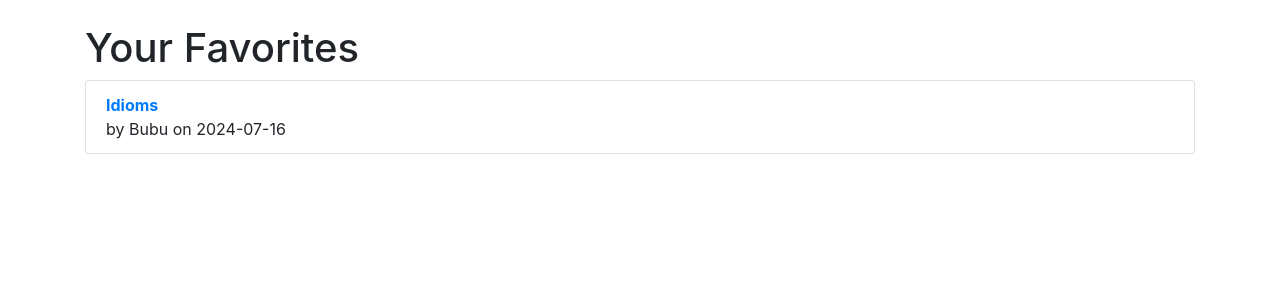
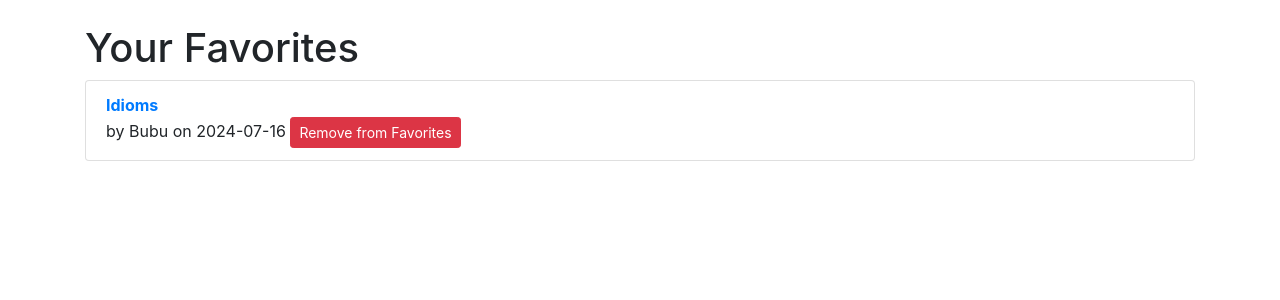
Before and after one commit to Mogurkazan/My-blog, a Flask app: page /favorites in a window 1280 px wide. Shown: the part 56-356 px from the top of the page. Run offline with Flask 3, Linux system fonts and the light colour scheme; a user stored in the database is signed in; some libraries are stand-ins or nearby versions.

Commit message:
remove favorites from favorites

```diff
--- a/app/routes.py
+++ b/app/routes.py
@@ -50,8 +50,6 @@ def home():
     latest_posts = Post.query.order_by(Post.date_posted.desc()).limit(5).all()
     logout_form = LogoutForm()
     return render_template('index.html', latest_posts=latest_posts, logout_form=logout_form)
-
-############POSTS###############
 
 @bp.route('/new_post', methods=['GET', 'POST'])
 @login_required
@@ -124,8 +122,6 @@ def get_comments(post_id):
 def check_favorite_status(post):
     return current_user.is_authenticated and post in current_user.favorites
 
-############FAVORITES###################################
-
 @bp.route('/add_favorite/<int:post_id>', methods=['POST'])
 @login_required
 def add_favorite(post_id):
@@ -136,7 +132,10 @@ def add_favorite(post_id):
         db.session.commit()
         flash('Post added to favorites!', 'success')
     favorite_html = render_favorite_button(post)
-    return jsonify(favorite_html=favorite_html)
+    if request.headers.get('X-Requested-With') == 'XMLHttpRequest':  # Check if the request is AJAX
+        return jsonify(favorite_html=favorite_html)
+    else:
+        return redirect(url_for('main.view_post', post_id=post_id))
 
 @bp.route('/remove_favorite/<int:post_id>', methods=['POST'])
 @login_required
@@ -148,14 +147,18 @@ def remove_favorite(post_id):
         db.session.commit()
         flash('Post removed from favorites!', 'success')
     favorite_html = render_favorite_button(post)
-    return jsonify(favorite_html=favorite_html)
+    if request.headers.get('X-Requested-With') == 'XMLHttpRequest':  # Check if the request is AJAX
+        return jsonify(favorite_html=favorite_html)
+    else:
+        return redirect(url_for('main.favorites'))
 
 @bp.route('/favorites')
 @login_required
 def favorites():
     favorites = Post.query.join(Favorite, (Favorite.post_id == Post.id)).filter(Favorite.user_id == current_user.id).all()
     logout_form = LogoutForm()
-    return render_template('favorites.html', favorites=favorites, logout_form=logout_form)
+    favorite_form = LogoutForm()
+    return render_template('favorites.html', favorites=favorites, logout_form=logout_form, favorite_form=favorite_form)
 
 def render_favorite_button(post):
     is_favorite = check_favorite_status(post)
--- a/app/templates/favorites.html
+++ b/app/templates/favorites.html
@@ -41,6 +41,10 @@
                     <strong>{{ post.title }}</strong>
                 </a><br>
                 by {{ post.author.nickname }} on {{ post.date_posted.strftime('%Y-%m-%d') }}
+                <form action="{{ url_for('main.remove_favorite', post_id=post.id) }}" method="POST" style="display:inline;">
+                    {{ favorite_form.hidden_tag() }}
+                    <button class="btn btn-danger btn-sm" type="submit">Remove from Favorites</button>
+                </form>
             </li>
             {% endfor %}
             {% if not favorites %}
```
Also changed, not shown: instance/mi_blog.db.
